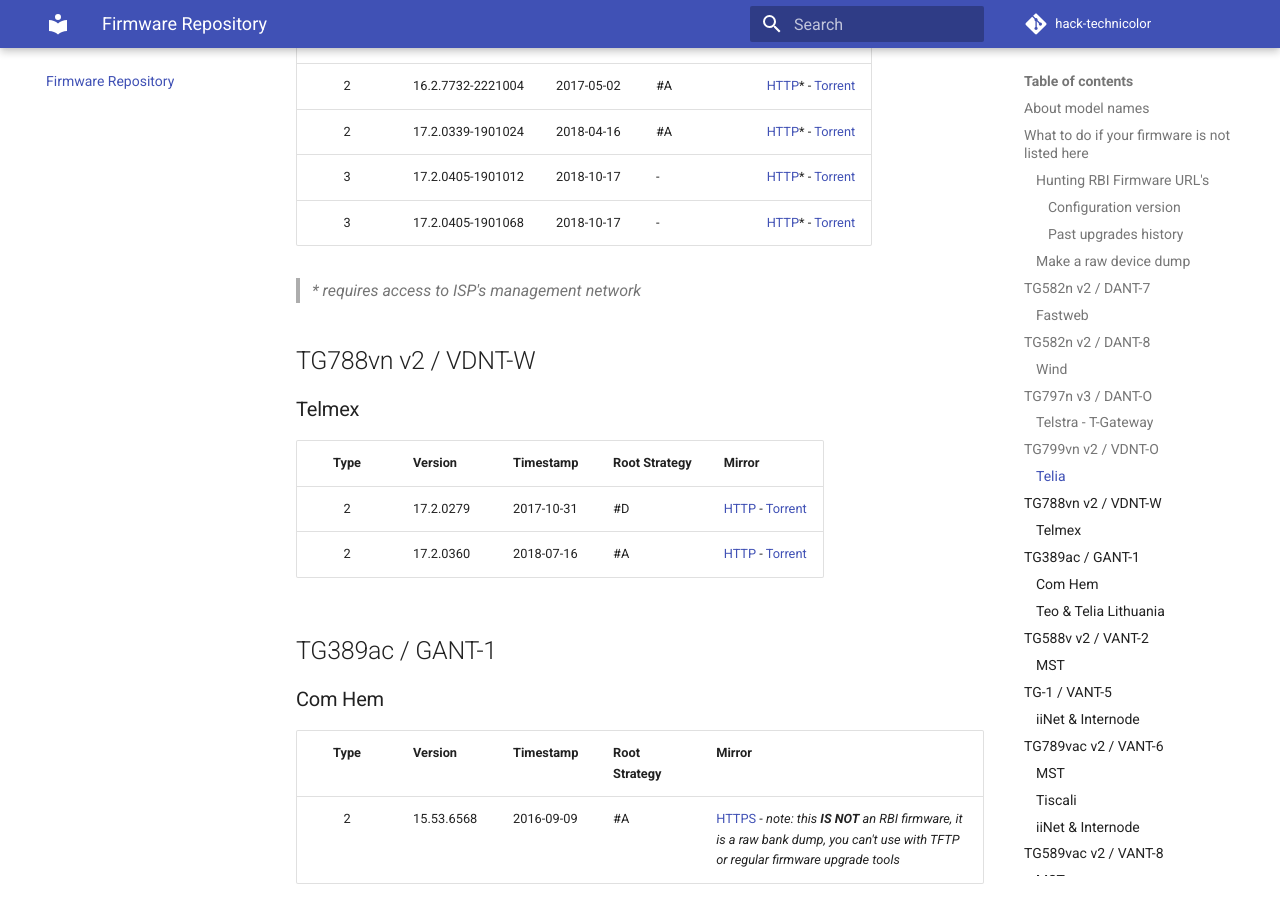
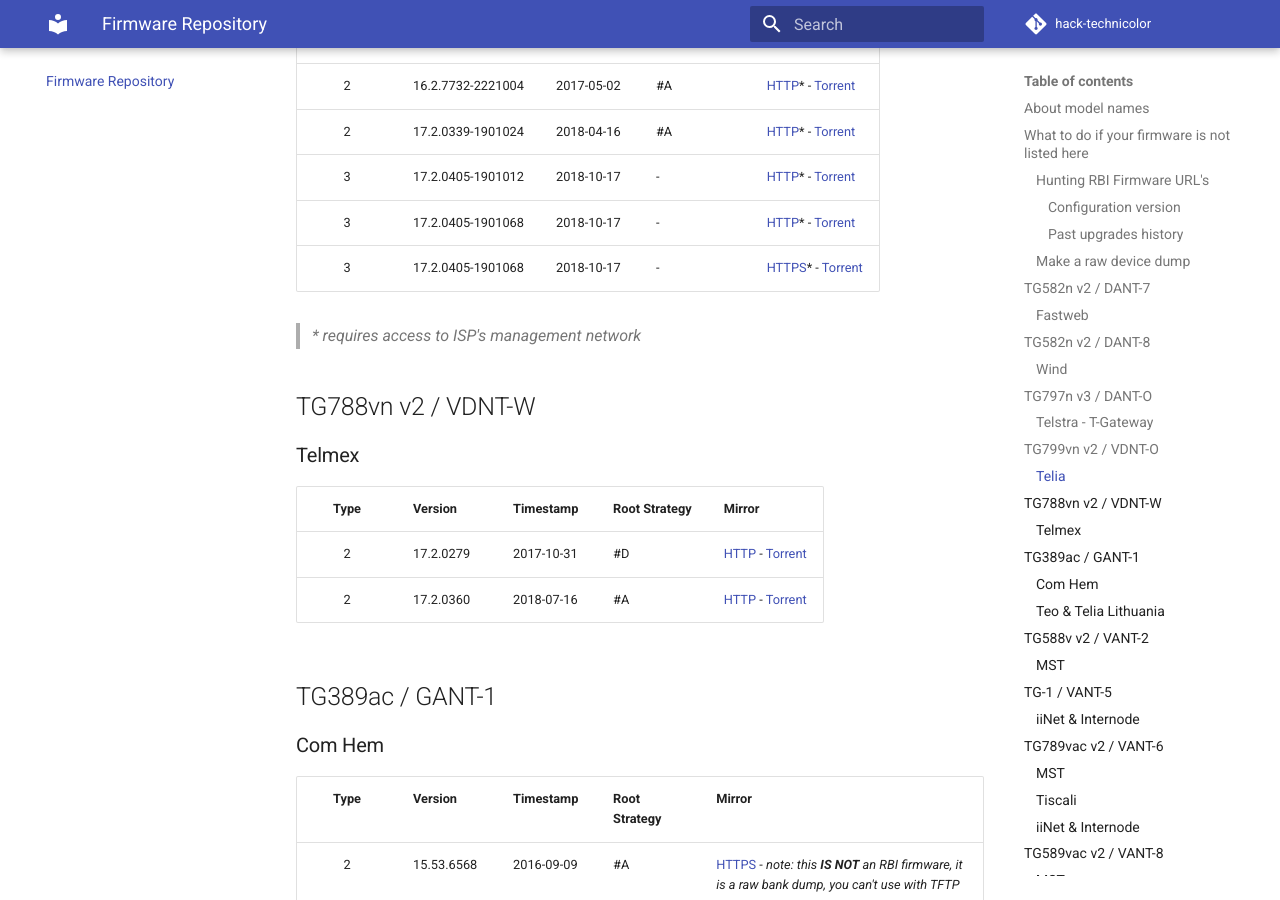
Before and after one commit to hack-technicolor/hack-technicolor, an MkDocs documentation site: the page built from docs/Repository.md, in a window 1280 px wide and 900 px high, scrolled down 4007 px. Built offline with MkDocs 1.6.1 and Material for MkDocs 9.7.7, drawn with Linux system fonts in a browser that asks for light colours; comment, search, counter and statistics services are not loaded.

Commit message:
added https url for 1720405o1901068closed.rbi

```diff
--- a/docs/Repository.md
+++ b/docs/Repository.md
@@ -125,6 +125,7 @@
 | 2      | 17.2.0339-1901024 | 2018-04-16 | #A            | [HTTP](http://131.116.22.230/172339o1901024closed.rbi)* - [Torrent](https://github.com/hack-technicolor/hack-technicolor/blob/master/torrents/vdnt-o/172339o1901024closed.rbi.torrent?raw=true) |
 | 3      | 17.2.0405-1901012 | 2018-10-17 | -             | [HTTP](http://131.116.22.230/1720405o1901012closed.rbi)* - [Torrent](https://github.com/hack-technicolor/hack-technicolor/blob/master/torrents/vdnt-o/1720405o1901012closed.rbi.torrent?raw=true) |
 | 3      | 17.2.0405-1901068 | 2018-10-17 | -             | [HTTP](http://131.116.22.230/1720405o1901068closed.rbi)* - [Torrent](https://github.com/hack-technicolor/hack-technicolor/blob/master/torrents/vdnt-o/1720405o1901068closed.rbi.torrent?raw=true) |
+| 3      | 17.2.0405-1901068 | 2018-10-17 | -             | [HTTPS](https://rgw.teliacompany.com:7547/1720405o1901068closed.rbi)* - [Torrent](https://github.com/hack-technicolor/hack-technicolor/blob/master/torrents/vdnt-o/1720405o1901068closed.rbi.torrent?raw=true) |
 
 > *\* requires access to ISP's management network*
 
```
